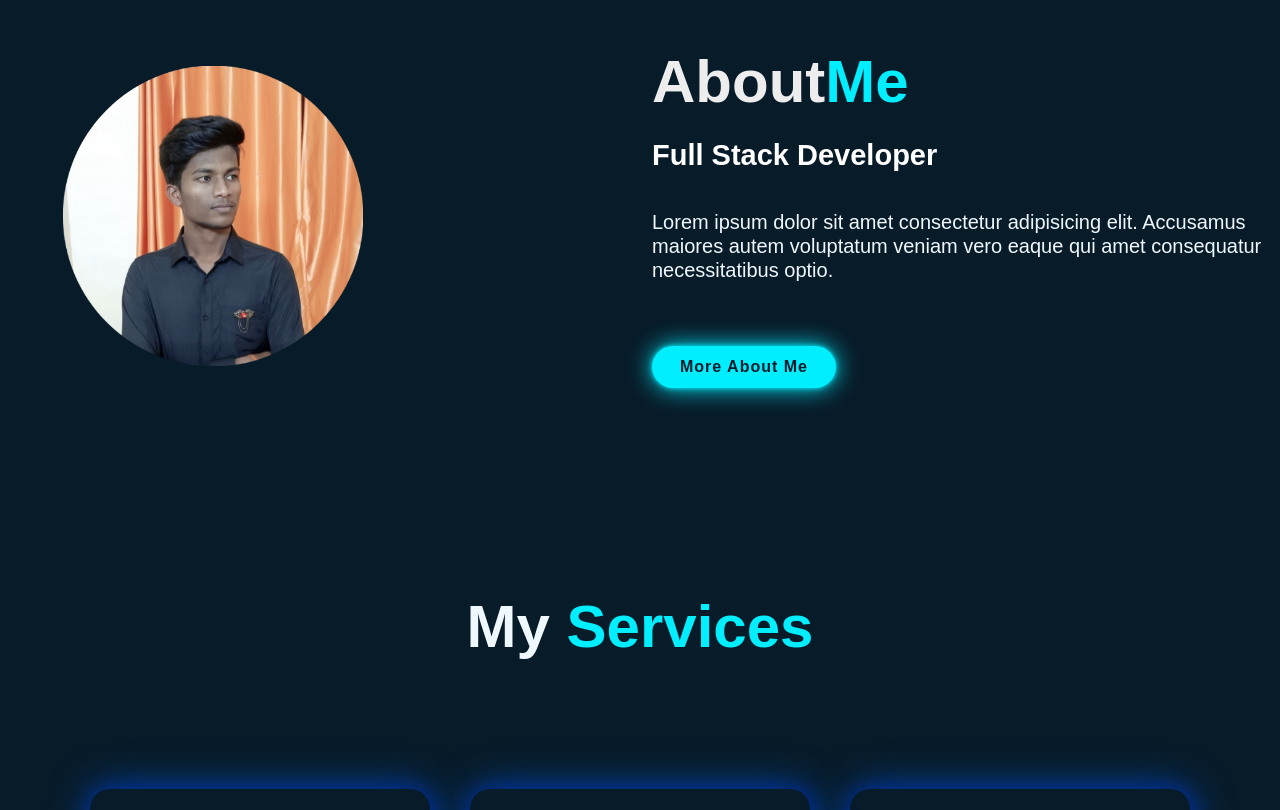
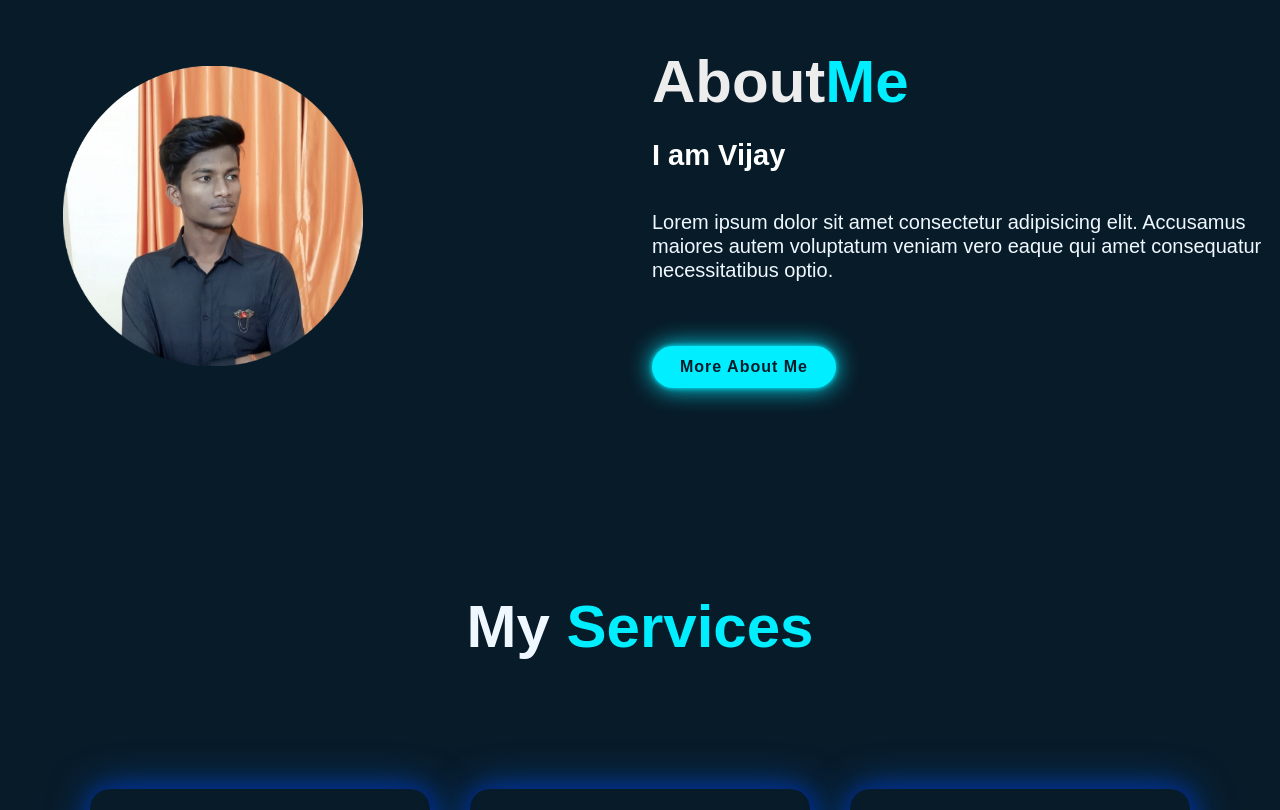
Before and after one commit to Vijayakumarbiradar22/Portfolio, a plain HTML site: page index.html in a window 1280 px wide. Shown: the part 860-1670 px from the top of the page. Drawn offline with nearby package versions, Linux system fonts and the light colour scheme.

Commit message:
changed aboutme

```diff
--- a/index.html
+++ b/index.html
@@ -44,7 +44,7 @@
         </div>
         <div class="about-text">
             <h2>About<span>Me</span></h2>
-            <h4>Full Stack Developer</h4>
+            <h4>I am Vijay</h4>
             <p>Lorem ipsum dolor sit amet consectetur adipisicing elit. Accusamus maiores autem voluptatum veniam vero eaque qui amet consequatur necessitatibus optio.</p>
             <a href="#" class="btn-box">More About Me </a>
         </div>
```
